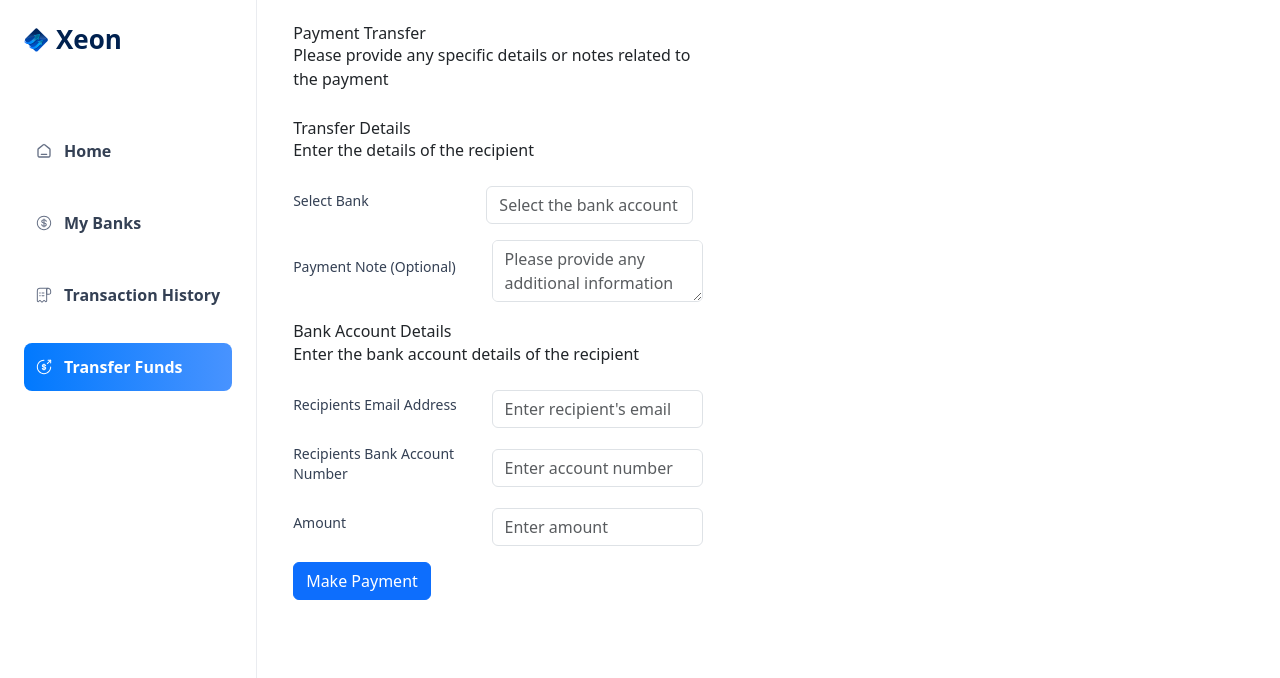
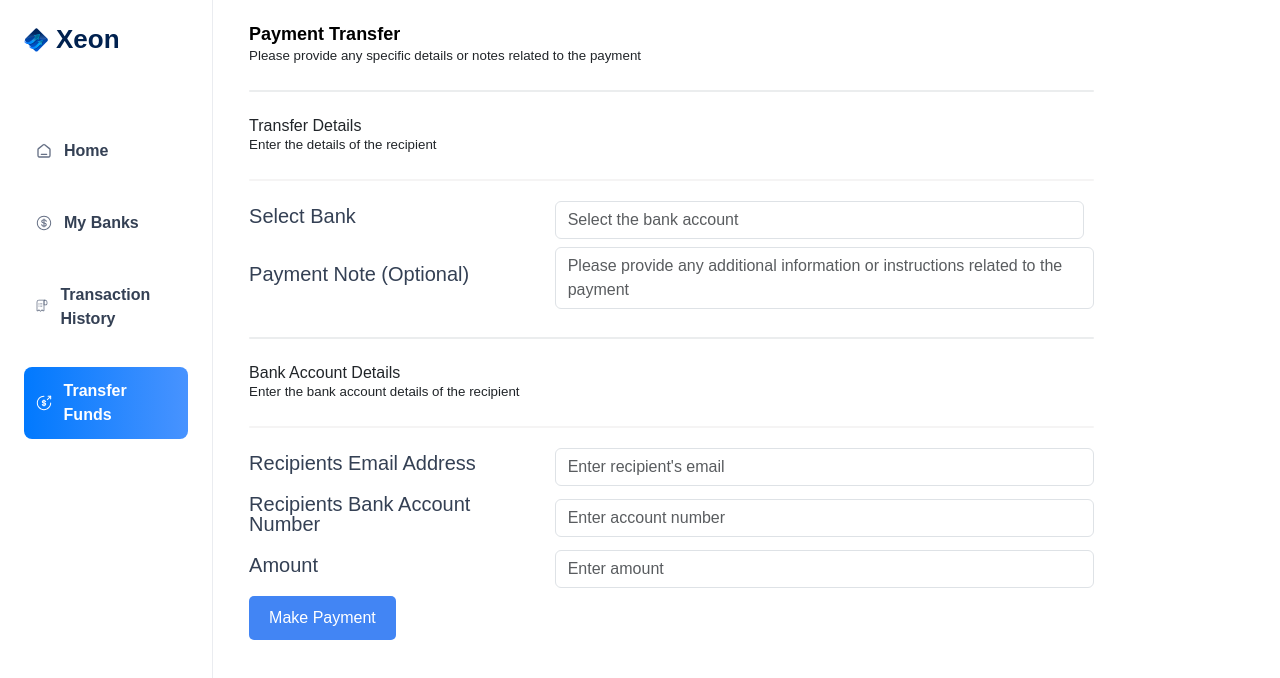
Before and after one commit to S-P-Sreelakshmi630/Xeon, a React (Vite) app in the folder client/: page /payment in a window 1280 px wide. Shown: the top 678 px of the page. Built offline with nearby package versions, Linux system fonts and the light colour scheme.

Commit message:
Fixed Transaction Page

```diff
--- a/client/src/components/PaymentFund.jsx
+++ b/client/src/components/PaymentFund.jsx
@@ -1,4 +1,5 @@
 import { useState } from "react";
+import "./PaymentStyle.css";
 
 const PaymentFund = () => {
   const [sourceBank, setSourceBank] = useState("");
@@ -8,7 +9,7 @@ const PaymentFund = () => {
   const [amount, setAmount] = useState("");
 
   const handlePayment = () => {
-    // Handle payment logic here, e.g., send data to a backend API
+    // Handle payment logic here, send data to a backend API
     console.log("Payment data:", {
       sourceBank,
       transferNote,
@@ -35,7 +36,7 @@ const PaymentFund = () => {
                   <h4 className="mt-1">Transfer Details</h4>
                   <p className="mb-4">Enter the details of the recipient</p>
                   <div className="divider1"></div>
-                  <div className="mb-3">
+                  <div className="mb-2">
                     <div style={{ display: "flex", alignItems: "center" }}>
                       <label htmlFor="sourceBank" className="form-label">
                         Select Bank
@@ -51,7 +52,7 @@ const PaymentFund = () => {
                       />
                     </div>
                   </div>
-                  <div className="mb-3">
+                  <div className="mb-2">
                     <div style={{ display: "flex", alignItems: "center" }}>
                       <label htmlFor="transferNote" className="form-label">
                         Payment Note (Optional)
@@ -68,7 +69,7 @@ const PaymentFund = () => {
                   </div>
                 </div>
               </div>
-              <div className="divider"></div>
+              <div className="divider "></div>
               <div className="row">
                 <div className="col-md-12">
                   <h4 className="mt-1">Bank Account Details</h4>
@@ -76,7 +77,7 @@ const PaymentFund = () => {
                     Enter the bank account details of the recipient
                   </p>
                   <div className="divider1"></div>
-                  <div className="mb-3">
+                  <div className="mb-2">
                     <div style={{ display: "flex", alignItems: "center" }}>
                       <label htmlFor="recipientEmail" className="form-label">
                         Recipients Email Address
@@ -91,7 +92,7 @@ const PaymentFund = () => {
                       />
                     </div>
                   </div>
-                  <div className="mb-3">
+                  <div className="mb-2">
                     <div style={{ display: "flex", alignItems: "center" }}>
                       <label
                         htmlFor="recipientAccountNumber"
@@ -111,7 +112,7 @@ const PaymentFund = () => {
                       />
                     </div>
                   </div>
-                  <div className="mb-3">
+                  <div className="mb-2">
                     <div style={{ display: "flex", alignItems: "center" }}>
                       <label htmlFor="amount" className="form-label">
                         Amount
--- /dev/null
+++ b/client/src/components/PaymentStyle.css
@@ -0,0 +1,99 @@
+/* styles.css */
+
+body {
+    font-family: Arial, sans-serif;
+    margin: 0;
+    padding: 0;
+  }
+
+  .container {
+    display: flex;
+    height: 100vh;
+    margin: 0;
+    padding: 0;
+  }
+
+  .payment{
+    width: 100%;
+  }
+
+
+
+
+  .main-content {
+    flex-grow: 1;
+    padding: 20px;
+  }
+
+.btn-primary {
+  background-color: #4285f4;
+  color: #fff;
+  padding: 10px 20px;
+  border: none;
+  border-radius: 5px;
+  cursor: pointer;
+}
+
+.btn-primary:hover {
+  background-color: #3367d6;
+}
+
+textarea{
+  resize : none;
+
+}
+
+textarea::placeholder {
+
+  font-weight: 200;
+  font-family: 'Arial', sans-serif;
+}
+
+input::placeholder {
+  font-weight: 200;
+  font-family: 'Arial', sans-serif;
+}
+
+.form-label{
+
+  font-size: 125%;
+  font-weight: 300;
+  margin-right: 2vw;
+}
+
+.divider {
+  height: 2px;
+  background-color: #ebedee; /* Light grey color for the divider */
+  border-radius: 5px; /* Rounded edges */
+  margin: 20px 0; /* Space around the divider */
+}
+
+.divider1 {
+  height: 2px;
+  background-color: hsl(0, 5%, 96%); /* Light grey color for the divider */
+  border-radius: 5px; /* Rounded edges */
+  margin: 20px 0; /* Space around the divider */
+}
+
+.form-control{
+  width : 65%;
+}
+
+.mt-4{
+  font-family: 'Arial', sans-serif; /* Modern system font */
+    font-weight: bold; /* Bold text */
+  font-size: large;
+    color: black; /* Text color */
+
+}
+
+.mb-4{
+  font-size: smaller;
+  font-weight: 200;
+
+}
+
+.btn1{
+  display: flex;
+  justify-content: start;
+}
```
Also changed, not shown: 1 other file (tests, documents, lock files or other folders).
